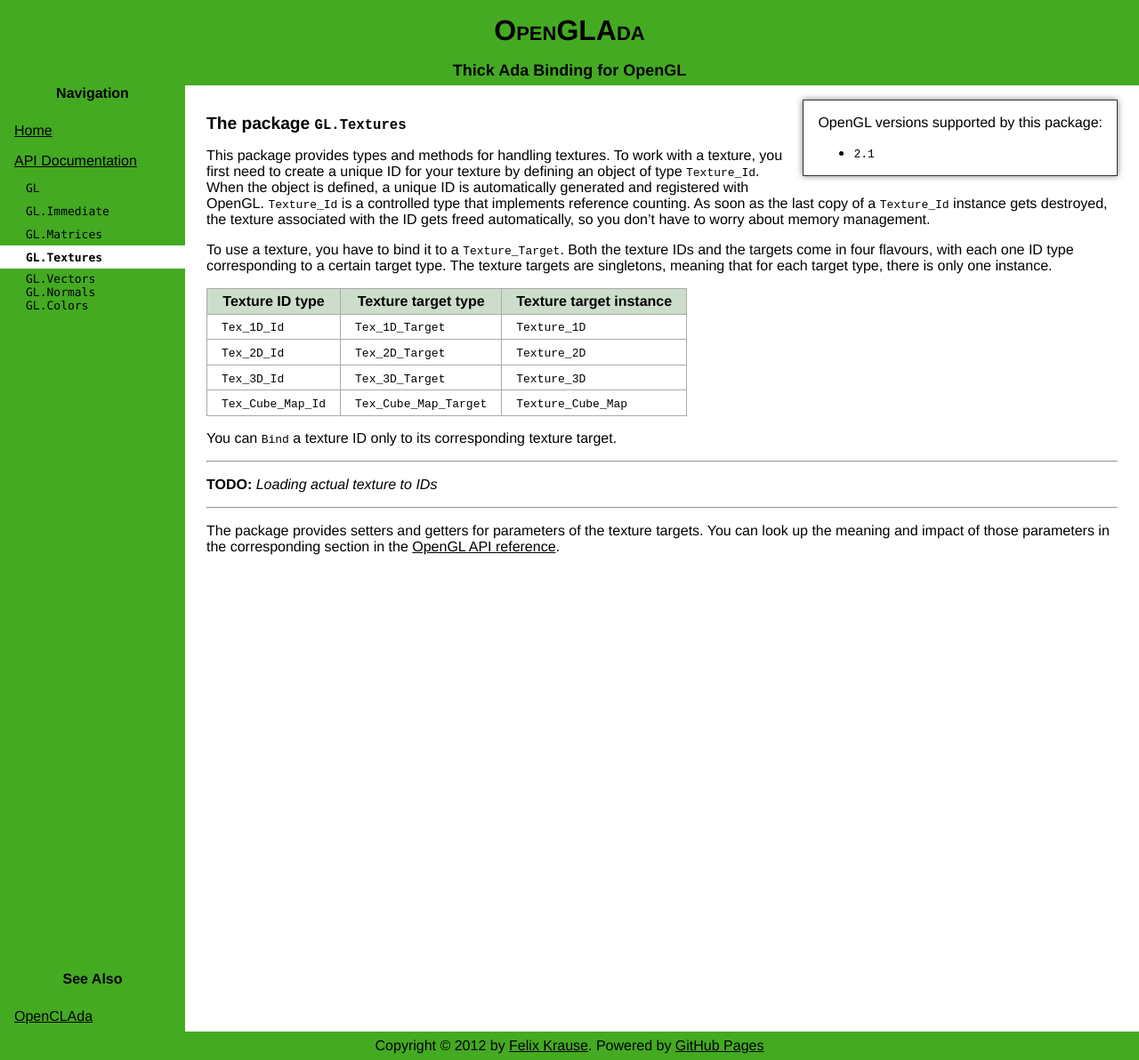
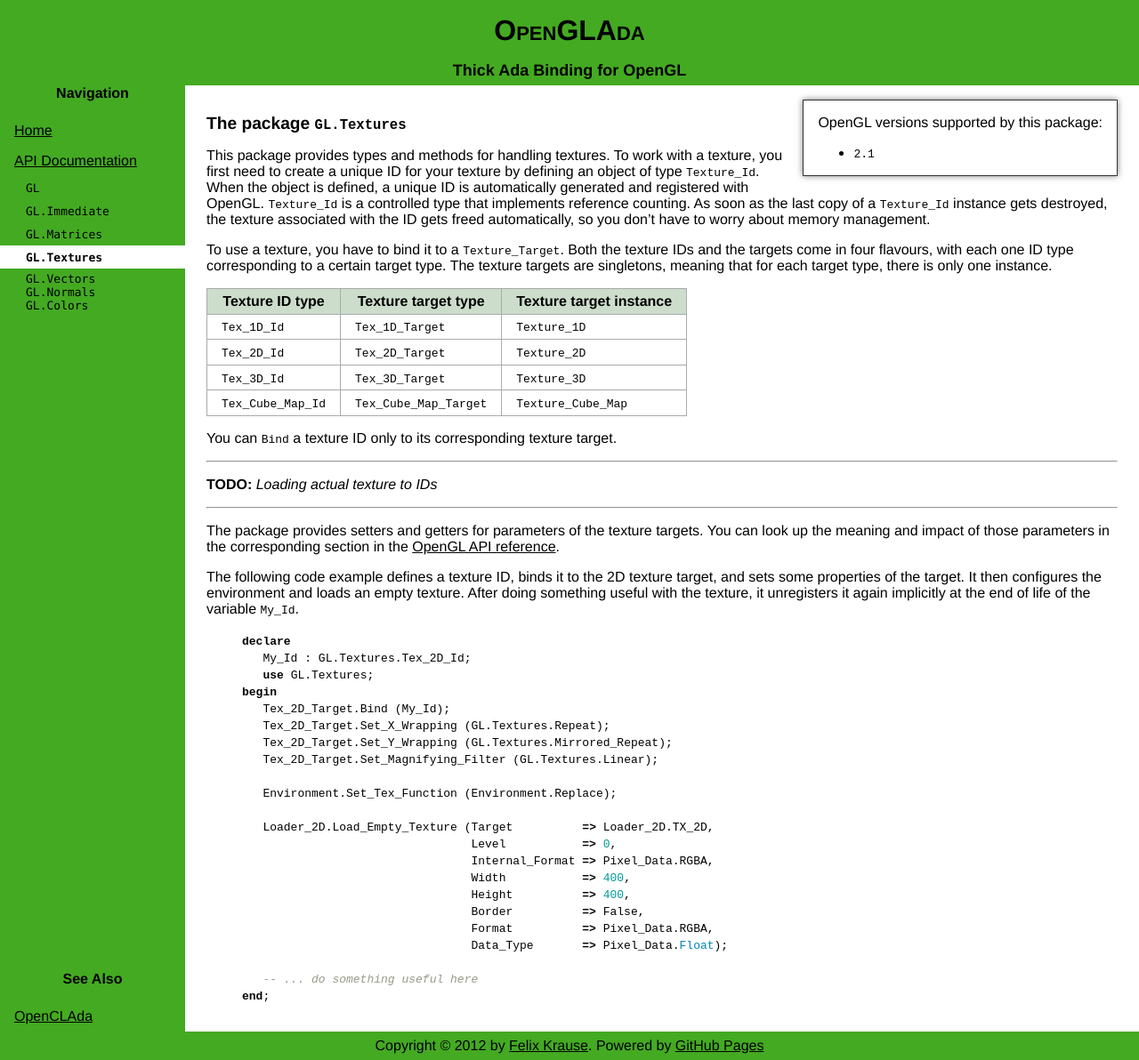
Before and after one commit to flyx/OpenGLAda, a Jekyll site: the page built from doc/GL.Textures.md, in a window 1280 px wide and 1192 px high. Shown: the whole window at 89% size. Built offline with Jekyll 4.4.1, drawn with Linux system fonts in a browser that asks for light colours.

Commit message:
Code example for textures

```diff
--- a/doc/GL.Textures.md
+++ b/doc/GL.Textures.md
@@ -66,3 +66,34 @@
 The package provides setters and getters for parameters of the texture targets.
 You can look up the meaning and impact of those parameters in the corresponding
 section in the [OpenGL API reference](http://www.opengl.org/sdk/docs/man/xhtml/glTexParameter.xml).
+
+The following code example defines a texture ID, binds it to the 2D texture target,
+and sets some properties of the target. It then configures the environment and
+loads an empty texture. After doing something useful with the texture,
+it unregisters it again implicitly at the end of life of the variable `My_Id`.
+
+{% highlight ada %}
+declare
+   My_Id : GL.Textures.Tex_2D_Id;
+   use GL.Textures;
+begin
+   Tex_2D_Target.Bind (My_Id);
+   Tex_2D_Target.Set_X_Wrapping (GL.Textures.Repeat);
+   Tex_2D_Target.Set_Y_Wrapping (GL.Textures.Mirrored_Repeat);
+   Tex_2D_Target.Set_Magnifying_Filter (GL.Textures.Linear);
+
+   Environment.Set_Tex_Function (Environment.Replace);
+
+   Loader_2D.Load_Empty_Texture (Target          => Loader_2D.TX_2D,
+                                 Level           => 0,
+                                 Internal_Format => Pixel_Data.RGBA,
+                                 Width           => 400,
+                                 Height          => 400,
+                                 Border          => False,
+                                 Format          => Pixel_Data.RGBA,
+                                 Data_Type       => Pixel_Data.Float);
+
+   -- ... do something useful here
+end;
+
+{% endhighlight %}
```
